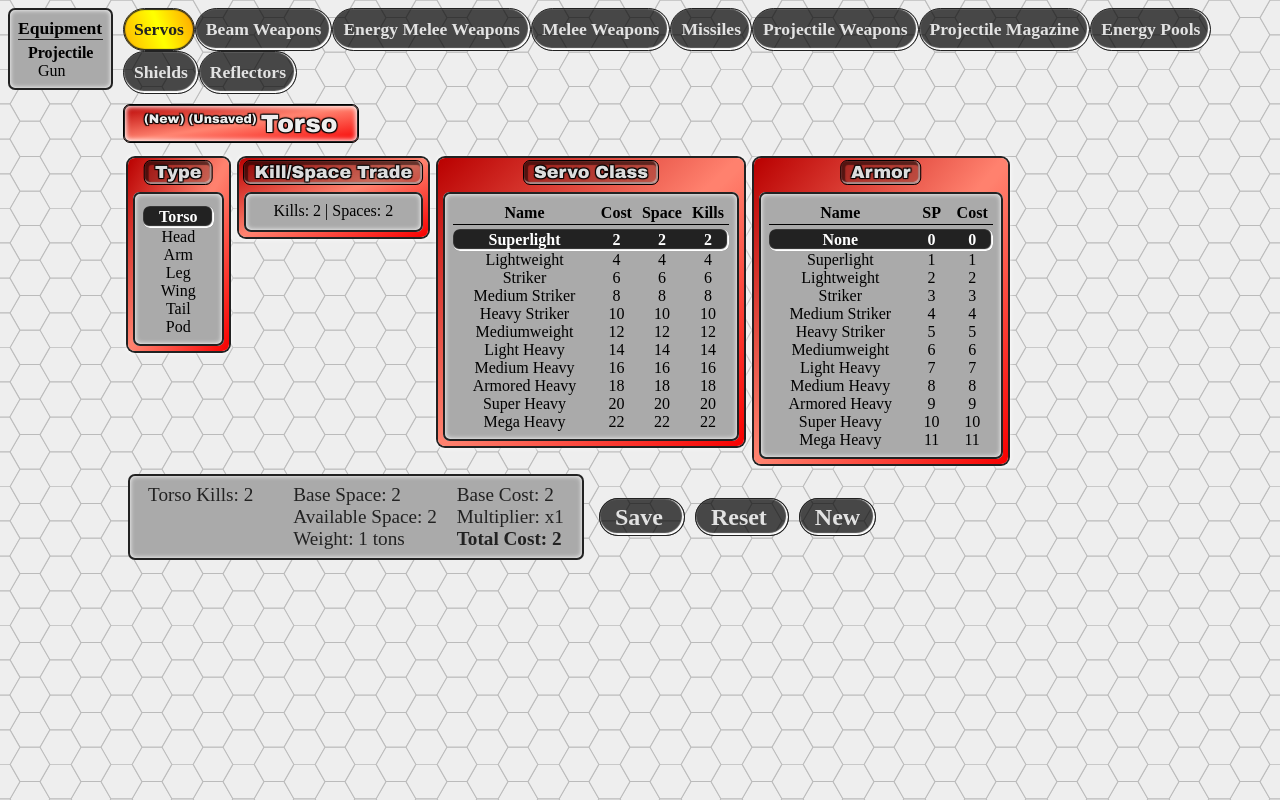
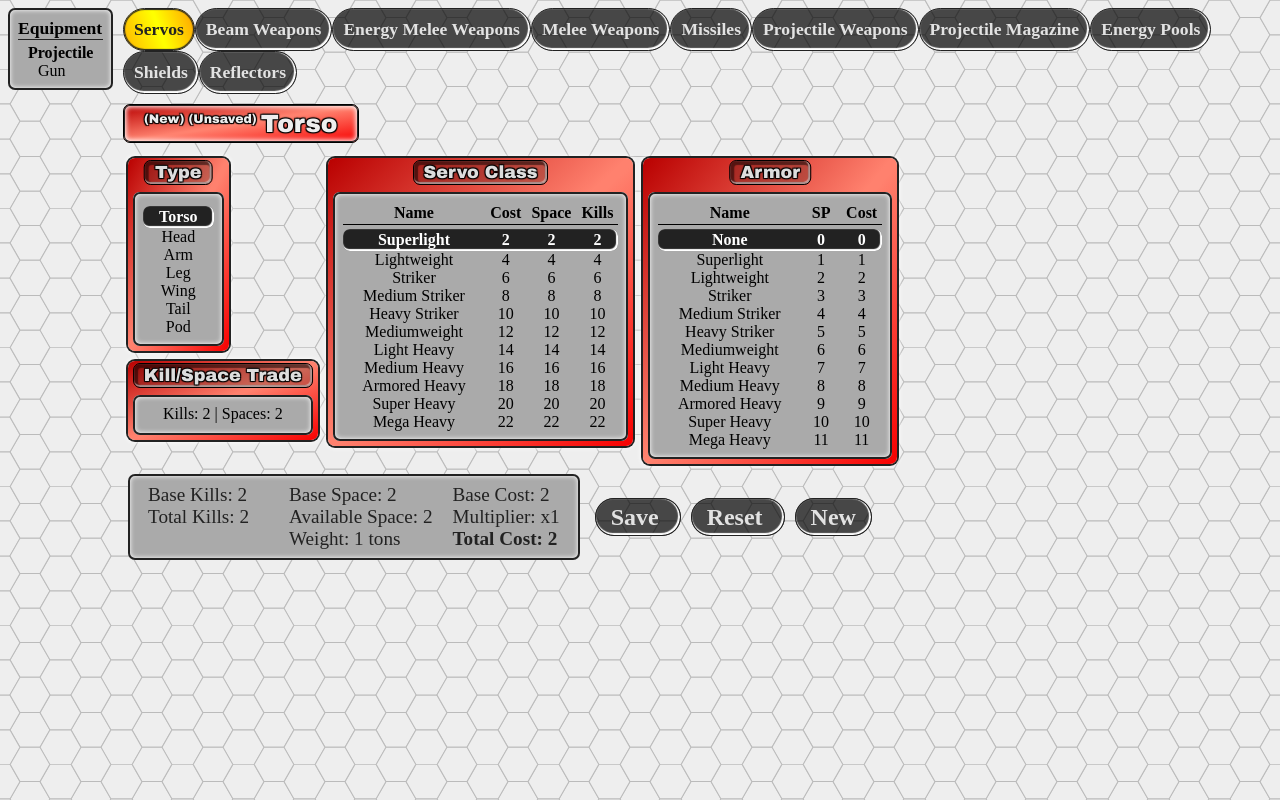
Before and after one commit to snowb/MekGen, a Vue app: page / in a window 1280 px wide. Built offline with nearby package versions, Linux system fonts and the light colour scheme; some icons are missing.

Commit message:
grouping servo-type and kills-space-trade

```diff
--- a/src/components/mek_servo/mek_servo-main.vue
+++ b/src/components/mek_servo/mek_servo-main.vue
@@ -5,10 +5,10 @@
             @update-component-name="updateComponentName"
         ></mek-component-name>
         <span class="mek-inline-flex-row">
-            <mek-servo-type :servo-type="selected_servo_type" @update-servo-type="updateServoType"
-                style="align-self:flex-start;"
-            ></mek-servo-type>
             <span class="mek-inline-flex-col">
+                <mek-servo-type :servo-type="selected_servo_type" @update-servo-type="updateServoType"
+                    style="align-self:flex-start;"
+                ></mek-servo-type>
                 <mek-servo-kills-space-trade style="align-self:baseline;"
                     :base_kills="selected_servo_class.kills" :kills_modifier="kills_space_trade.kills_modifier"
                     :space_modifier="kills_space_trade.space_modifier" :base_space="selected_servo_class.space"
@@ -33,14 +33,15 @@
             </span>
         </span>
         <div class="mek-inline-flex-row">
-            <mek-component-stats :cols="4" :rows="5">
-                <div slot="col1-row1">Torso Kills: {{selected_servo_class.kills}}</div>
-                <div slot="col1-row2" v-if="selected_armor.cost!=0">Base Armor Stopping Power: {{round(selected_armor.stopping_power,2)}}
+            <mek-component-stats :cols="4" :rows="6">
+                <div slot="col1-row1">Base Kills: {{selected_servo_class.kills}}</div>
+                <div slot="col1-row2">Total Kills: {{total_kills}}</div>
+                <div slot="col1-row3" v-if="selected_armor.cost!=0">Base Armor Stopping Power: {{round(selected_armor.stopping_power,2)}}
                     <br>Final Stopping Power: {{round(final_stopping_power,2)}}
                 </div>
-                <div slot="col1-row3" v-if="selected_armor.cost!=0">Armor Type: {{selected_armor_type.type}}</div>
-                <div slot="col1-row4" v-if="selected_armor.cost!=0" style="padding-left:10px;">Damage Coefficient: {{selected_armor_type.damage_coefficient}}</div>
-                <div slot="col1-row5" v-if="selected_absorption.cost!=1">Absorption: {{selected_absorption.absorption*100}}%</div>
+                <div slot="col1-row4" v-if="selected_armor.cost!=0">Armor Type: {{selected_armor_type.type}}</div>
+                <div slot="col1-row5" v-if="selected_armor.cost!=0" style="padding-left:10px;">Damage Coefficient: {{selected_armor_type.damage_coefficient}}</div>
+                <div slot="col1-row6" v-if="selected_absorption.cost!=1">Absorption: {{selected_absorption.absorption*100}}%</div>
 
                 <div slot="col2-row1" v-if="is_arm | is_leg">Damage Bonus: {{selected_servo_class.damage_bonus}}</div>
                 <div slot="col2-row2" v-if="is_arm">Throw Range: {{selected_servo_class.throw_range}}</div>
@@ -187,6 +188,8 @@ export default
             return_data.cost=this.cost;
             return_data.cost_multiplier=this.cost_multiplier;
             return_data.weight=this.weight;
+            return_data.total_kills=this.total_kills;
+            return_data.available_space=this.available_space;
 
             this.$nextTick(()=>{this.component_changed=false;});
             this.original_component=JSON.stringify(return_data);
@@ -236,13 +239,17 @@ export default
         },
         available_space()
         {
-            return this.selected_servo_class.space - this.kills_space_trade.space_modifier;
+            return this.selected_servo_class.space + this.kills_space_trade.space_modifier;
         },
         damage_capacity()
         {
             let servo_kills=this.selected_servo_class.kills;
             let kills_space_trade_sp_loss=this.kills_space_trade.kills_modifier;
-            return servo_kills + this.final_stopping_power - kills_space_trade_sp_loss;
+            return servo_kills + this.final_stopping_power + kills_space_trade_sp_loss;
+        },
+        total_kills()
+        {
+            return this.selected_servo_class.kills + this.kills_space_trade.kills_modifier;
         },
         weight()
         {
```
